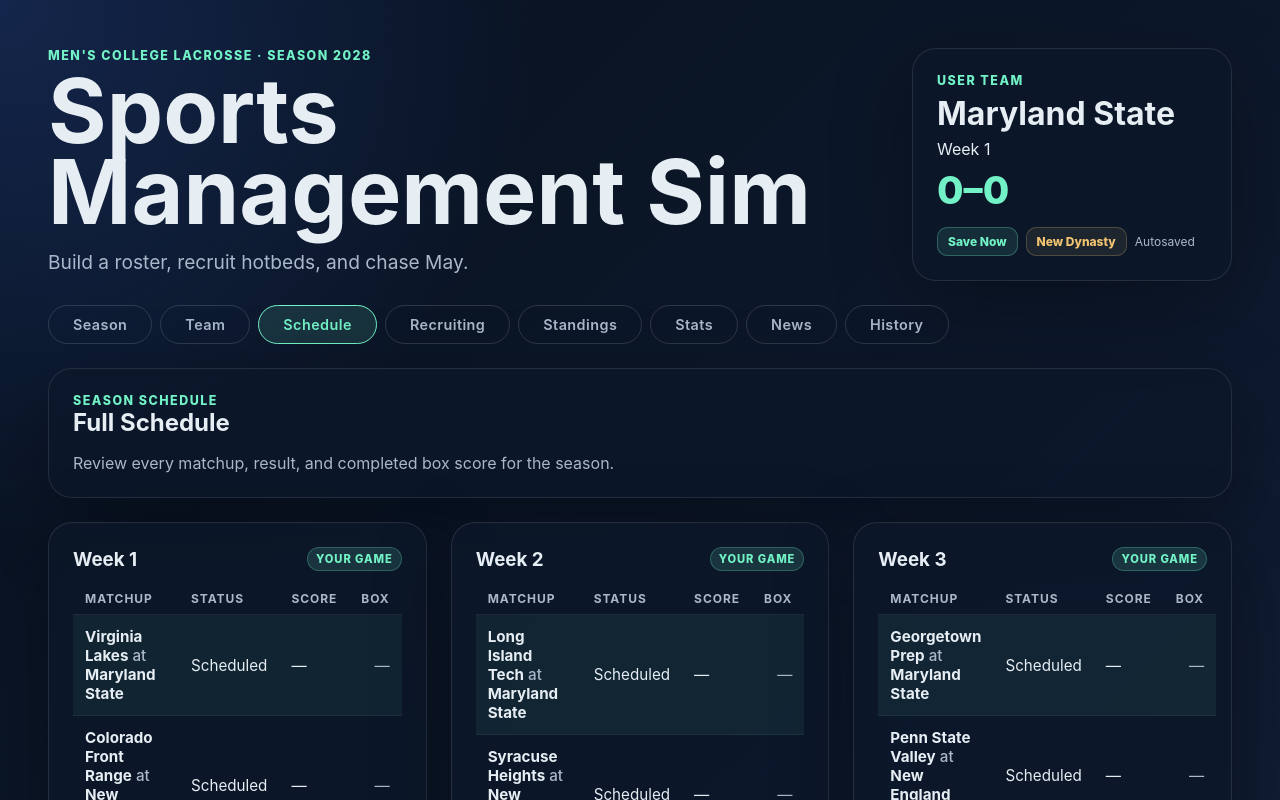
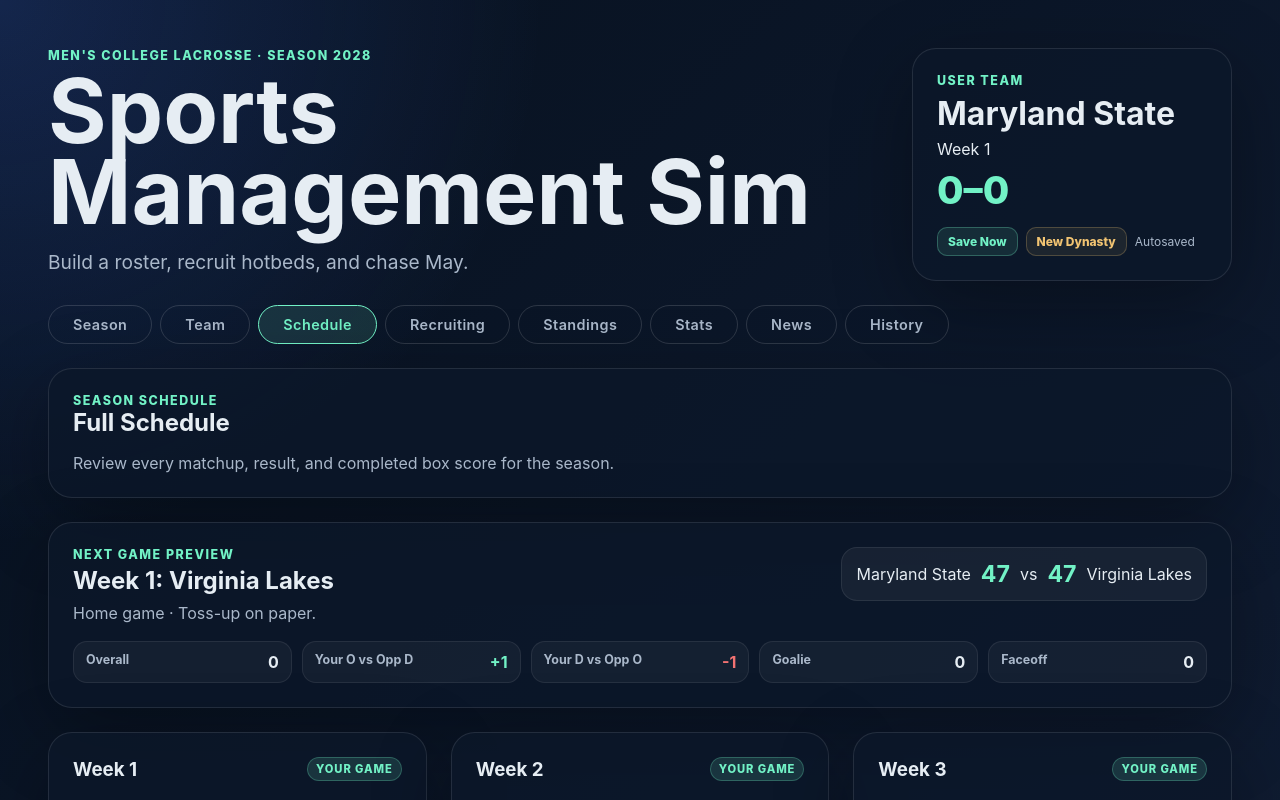
Before and after one commit to scottflowers14/sports-management-sim, a React (Vite) app in the folder apps/desktop/: page / in a window 1280 px wide. Both pictures are taken after a click on the button "Schedule". Shown: the top 800 px of the page. Built offline with nearby package versions, Linux system fonts and the light colour scheme.

Commit message:
feat: add schedule matchup previews

```diff
--- a/apps/desktop/src/App.css
+++ b/apps/desktop/src/App.css
@@ -579,7 +579,8 @@ li span {
 }
 
 .team-roster-card,
-.schedule-header-card {
+.schedule-header-card,
+.matchup-preview-card {
   grid-column: 1 / -1;
 }
 
@@ -614,6 +615,69 @@ li span {
 
 .schedule-view-layout {
   grid-template-columns: repeat(auto-fit, minmax(360px, 1fr));
+}
+
+.matchup-preview-header {
+  align-items: flex-start;
+  display: flex;
+  gap: 24px;
+  justify-content: space-between;
+}
+
+.matchup-preview-header h2 {
+  margin: 4px 0 8px;
+}
+
+.matchup-line {
+  align-items: center;
+  background: rgba(255, 255, 255, 0.05);
+  border: 1px solid rgba(255, 255, 255, 0.08);
+  border-radius: 16px;
+  display: flex;
+  flex-wrap: wrap;
+  gap: 10px;
+  justify-content: flex-end;
+  min-width: 260px;
+  padding: 12px 14px;
+}
+
+.matchup-line strong {
+  color: #72f2c6;
+  font-size: 1.45rem;
+}
+
+.matchup-edge-grid {
+  display: grid;
+  gap: 10px;
+  grid-template-columns: repeat(auto-fit, minmax(150px, 1fr));
+  margin-top: 18px;
+}
+
+.matchup-edge {
+  background: rgba(255, 255, 255, 0.04);
+  border: 1px solid rgba(255, 255, 255, 0.08);
+  border-radius: 14px;
+  display: flex;
+  justify-content: space-between;
+  padding: 10px 12px;
+}
+
+.matchup-edge span {
+  color: #aab8ca;
+  font-size: 0.78rem;
+  font-weight: 700;
+}
+
+.matchup-edge.positive strong {
+  color: #72f2c6;
+}
+
+.matchup-edge.negative strong {
+  color: #f27272;
+}
+
+.matchup-edge.even strong {
+  color: #e6edf3;
 }
 
 .schedule-week-header {
--- a/apps/desktop/src/App.tsx
+++ b/apps/desktop/src/App.tsx
@@ -566,8 +566,10 @@ export function App() {
       {view === 'schedule' && (
         <ScheduleScreen
           schedule={dynasty.season.schedule}
+          teams={dynasty.season.teams}
           teamMap={teamMap}
           userTeamId={dynasty.userTeamId}
+          currentWeek={dynasty.season.currentWeek}
           onBoxScore={setSelectedBoxScore}
         />
       )}
--- /dev/null
+++ b/apps/desktop/src/schedule-preview.ts
@@ -0,0 +1,95 @@
+import type { ScheduledGame } from '@sports-management-sim/engine-core';
+import { calculateLacrosseTeamRating } from '@sports-management-sim/sport-lacrosse';
+import type { LacrosseTeam, LacrosseTeamRating } from '@sports-management-sim/sport-lacrosse';
+
+export interface ScheduleMatchupPreview {
+  game: ScheduledGame;
+  userTeam: LacrosseTeam;
+  opponent: LacrosseTeam;
+  userIsHome: boolean;
+  userRating: LacrosseTeamRating;
+  opponentRating: LacrosseTeamRating;
+  ratingEdge: number;
+  offenseEdge: number;
+  defenseEdge: number;
+  goalieEdge: number;
+  faceoffEdge: number;
+  favoriteTeamId: string;
+  matchupNote: string;
+}
+
+export function getNextUserGamePreview({
+  schedule,
+  teams,
+  userTeamId,
+  currentWeek,
+}: {
+  schedule: ScheduledGame[];
+  teams: LacrosseTeam[];
+  userTeamId: string;
+  currentWeek: number;
+}): ScheduleMatchupPreview | null {
+  const teamById = new Map(teams.map((team) => [team.id, team]));
+  const nextGame = [...schedule]
+    .filter(
+      (game) =>
+        !game.result &&
+        game.week >= currentWeek &&
+        (game.homeTeamId === userTeamId || game.awayTeamId === userTeamId),
+    )
+    .sort((a, b) => a.week - b.week || a.id.localeCompare(b.id))[0];
+
+  if (!nextGame) {
+    return null;
+  }
+
+  const userTeam = teamById.get(userTeamId);
+  const opponentId = nextGame.homeTeamId === userTeamId ? nextGame.awayTeamId : nextGame.homeTeamId;
+  const opponent = teamById.get(opponentId);
+
+  if (!userTeam || !opponent) {
+    return null;
+  }
+
+  return buildScheduleMatchupPreview(nextGame, userTeam, opponent, nextGame.homeTeamId === userTeamId);
+}
+
+export function buildScheduleMatchupPreview(
+  game: ScheduledGame,
+  userTeam: LacrosseTeam,
+  opponent: LacrosseTeam,
+  userIsHome: boolean,
+): ScheduleMatchupPreview {
+  const userRating = calculateLacrosseTeamRating(userTeam);
+  const opponentRating = calculateLacrosseTeamRating(opponent);
+  const ratingEdge = userRating.overall - opponentRating.overall;
+  const favoriteTeamId = ratingEdge >= 0 ? userTeam.id : opponent.id;
+
+  return {
+    game,
+    userTeam,
+    opponent,
+    userIsHome,
+    userRating,
+    opponentRating,
+    ratingEdge,
+    offenseEdge: userRating.offense - opponentRating.defense,
+    defenseEdge: userRating.defense - opponentRating.offense,
+    goalieEdge: userRating.goalie - opponentRating.goalie,
+    faceoffEdge: userRating.faceoff - opponentRating.faceoff,
+    favoriteTeamId,
+    matchupNote: describeMatchupEdge(Math.abs(ratingEdge), userTeam.id === favoriteTeamId),
+  };
+}
+
+function describeMatchupEdge(edge: number, userFavored: boolean): string {
+  if (edge >= 12) {
+    return userFavored ? 'You should control this matchup.' : 'Upset bid: opponent has a clear ratings edge.';
+  }
+
+  if (edge >= 6) {
+    return userFavored ? 'You have a modest ratings edge.' : 'Opponent has a modest ratings edge.';
+  }
+
+  return 'Toss-up on paper.';
+}
--- a/apps/desktop/src/screens/ScheduleScreen.tsx
+++ b/apps/desktop/src/screens/ScheduleScreen.tsx
@@ -1,20 +1,26 @@
 import type { ScheduledGame } from '@sports-management-sim/engine-core';
-import type { LacrosseTeamStats } from '@sports-management-sim/sport-lacrosse';
+import type { LacrosseTeam, LacrosseTeamStats } from '@sports-management-sim/sport-lacrosse';
 import { formatTeamName } from '../ui/format';
 import type { BoxScoreData } from '../ui/types';
+import { getNextUserGamePreview } from '../schedule-preview';
 
 export function ScheduleScreen({
   schedule,
+  teams,
   teamMap,
   userTeamId,
+  currentWeek,
   onBoxScore,
 }: {
   schedule: ScheduledGame[];
+  teams: LacrosseTeam[];
   teamMap: Map<string, string>;
   userTeamId: string;
+  currentWeek: number;
   onBoxScore: (data: BoxScoreData) => void;
 }) {
   const weeks = [...new Set(schedule.map((game) => game.week))].sort((a, b) => a - b);
+  const nextPreview = getNextUserGamePreview({ schedule, teams, userTeamId, currentWeek });
 
   return (
     <div className="schedule-view-layout">
@@ -23,6 +29,34 @@ export function ScheduleScreen({
         <h2>Full Schedule</h2>
         <p className="dim">Review every matchup, result, and completed box score for the season.</p>
       </article>
+
+      {nextPreview && (
+        <article className="card matchup-preview-card" aria-label="Next game preview">
+          <div className="matchup-preview-header">
+            <div>
+              <p className="eyebrow">Next Game Preview</p>
+              <h2>Week {nextPreview.game.week}: {formatTeamName(nextPreview.opponent.name)}</h2>
+              <p className="dim">
+                {nextPreview.userIsHome ? 'Home' : 'Away'} game · {nextPreview.matchupNote}
+              </p>
+            </div>
+            <div className="matchup-line">
+              <span>{formatTeamName(nextPreview.userTeam.shortName)}</span>
+              <strong>{nextPreview.userRating.overall}</strong>
+              <span>vs</span>
+              <strong>{nextPreview.opponentRating.overall}</strong>
+              <span>{formatTeamName(nextPreview.opponent.shortName)}</span>
+            </div>
+          </div>
+          <div className="matchup-edge-grid">
+            <MatchupEdge label="Overall" edge={nextPreview.ratingEdge} />
+            <MatchupEdge label="Your O vs Opp D" edge={nextPreview.offenseEdge} />
+            <MatchupEdge label="Your D vs Opp O" edge={nextPreview.defenseEdge} />
+            <MatchupEdge label="Goalie" edge={nextPreview.goalieEdge} />
+            <MatchupEdge label="Faceoff" edge={nextPreview.faceoffEdge} />
+          </div>
+        </article>
+      )}
 
       {weeks.map((week) => {
         const weekGames = schedule.filter((game) => game.week === week);
@@ -96,3 +130,15 @@ export function ScheduleScreen({
     </div>
   );
 }
+
+function MatchupEdge({ label, edge }: { label: string; edge: number }) {
+  const signed = edge > 0 ? `+${edge}` : `${edge}`;
+  const className = edge > 0 ? 'positive' : edge < 0 ? 'negative' : 'even';
+
+  return (
+    <div className={`matchup-edge ${className}`}>
+      <span>{label}</span>
+      <strong>{signed}</strong>
+    </div>
+  );
+}
```
Also changed, not shown: 2 other files (tests, documents, lock files or other folders).
